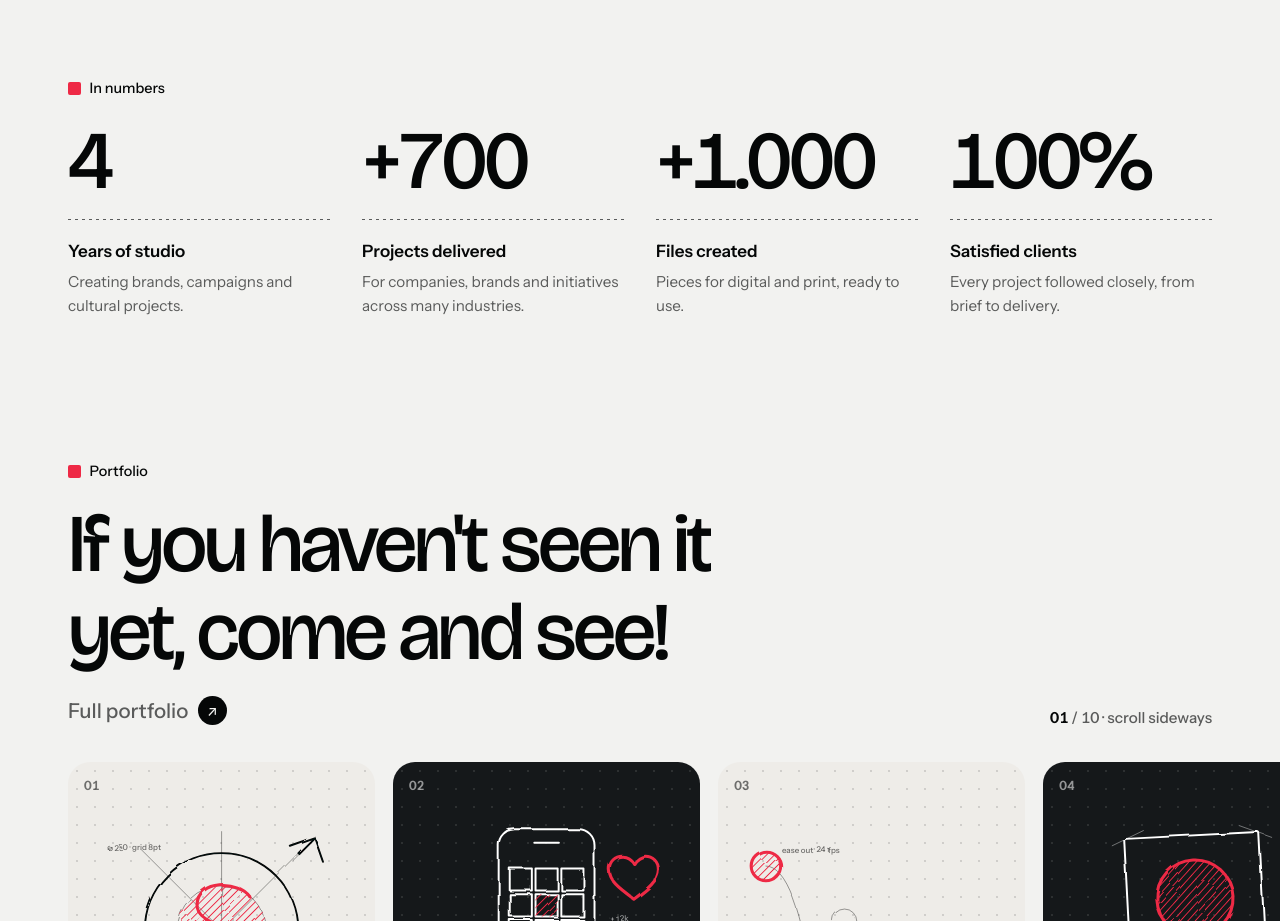
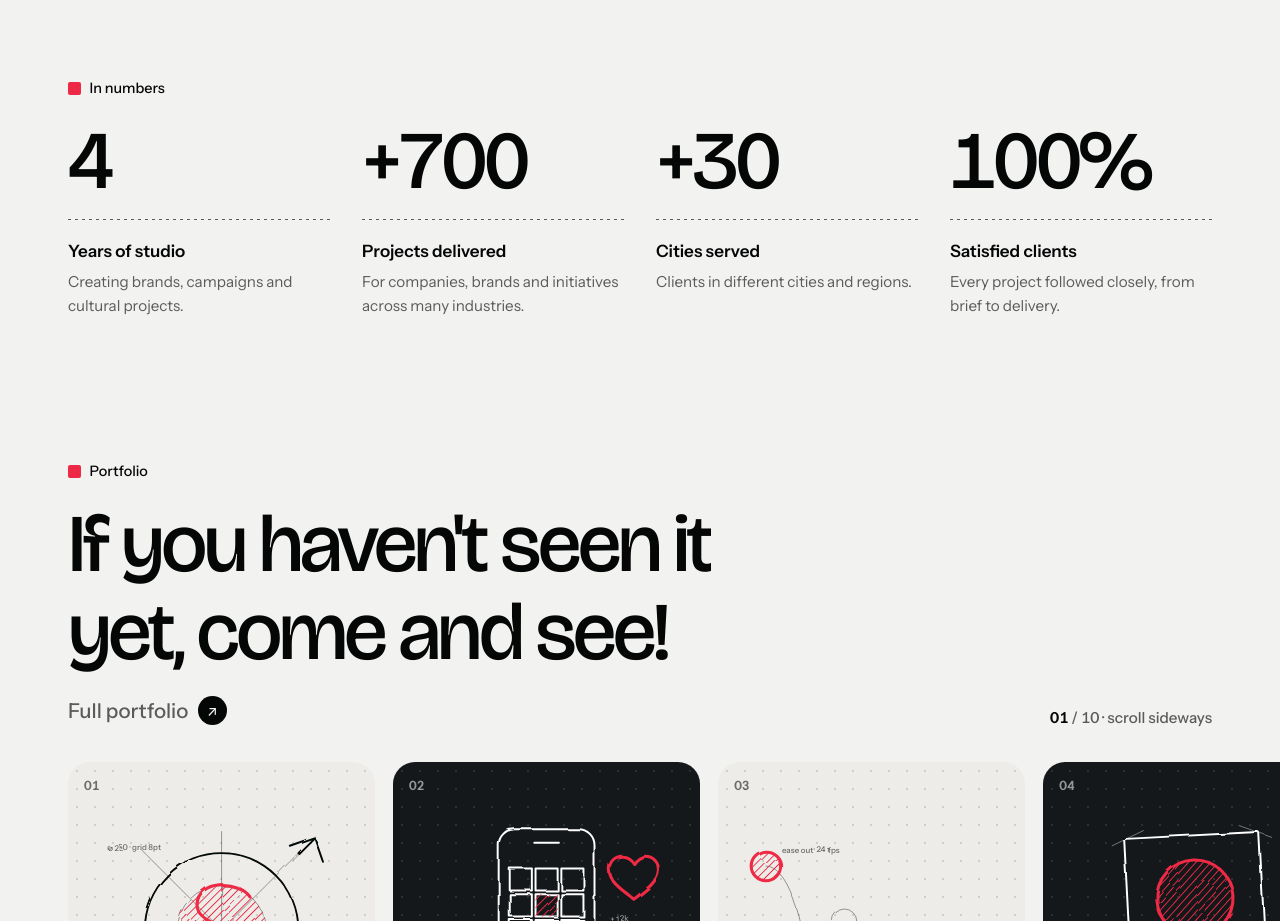
Before and after one commit to schwarzraben/still-studio_final, a plain HTML site: page index.html in a window 1280 px wide. Shown: the part 1240-2161 px from the top of the page. Drawn offline with nearby package versions, Linux system fonts and the light colour scheme.

Commit message:
Em números: +30 cidades atendidas no lugar de arquivos criados
Co-Authored-By: Claude Opus 5.5 <noreply@anthropic.com>
Claude-Session: https://claude.ai/code/session_01TgsKvLZZ1eoxPBdb87j4EF

```diff
--- a/assets/site.js
+++ b/assets/site.js
@@ -22,7 +22,7 @@
   "@hl":["understood|remembered","entendida|recordada"],
   "Em números":["In numbers","En números"],"Anos de estúdio":["Years of studio","Años de estudio"],"Criando marcas, campanhas e projetos culturais.":["Creating brands, campaigns and cultural projects.","Creando marcas, campañas y proyectos culturales."],
   "Projetos entregues":["Projects delivered","Proyectos entregados"],"Para empresas, marcas e iniciativas de diversos segmentos.":["For companies, brands and initiatives across many industries.","Para empresas, marcas e iniciativas de diversos sectores."],
-  "Arquivos criados":["Files created","Archivos creados"],"Peças para o digital e o impresso, prontas para usar.":["Pieces for digital and print, ready to use.","Piezas para digital e impreso, listas para usar."],
+  "Cidades atendidas":["Cities served","Ciudades atendidas"],"Clientes em diferentes cidades e regiões.":["Clients in different cities and regions.","Clientes en diferentes ciudades y regiones."],
   "Clientes satisfeitos":["Satisfied clients","Clientes satisfechos"],"Cada projeto acompanhado de perto, do briefing à entrega.":["Every project followed closely, from brief to delivery.","Cada proyecto acompañado de cerca, del briefing a la entrega."],
   /* portfólio */
   "Se ainda não viu, venha ver!":["If you haven't seen it yet, come and see!","Si aún no lo viste, ¡ven a verlo!"],"Portfólio completo":["Full portfolio","Portafolio completo"],
--- a/index.html
+++ b/index.html
@@ -354,7 +354,7 @@ body.lock{overflow:hidden}
   <div>
     <div class="num" data-rv><b data-to="4">4</b><strong>Anos de estúdio</strong><span>Criando marcas, campanhas e projetos culturais.</span></div>
     <div class="num" data-rv><b data-to="700" data-pre="+">+700</b><strong>Projetos entregues</strong><span>Para empresas, marcas e iniciativas de diversos segmentos.</span></div>
-    <div class="num" data-rv><b data-to="1000" data-pre="+">+1.000</b><strong>Arquivos criados</strong><span>Peças para o digital e o impresso, prontas para usar.</span></div>
+    <div class="num" data-rv><b data-to="30" data-pre="+">+30</b><strong>Cidades atendidas</strong><span>Clientes em diferentes cidades e regiões.</span></div>
     <div class="num" data-rv><b data-to="100" data-suf="%">100%</b><strong>Clientes satisfeitos</strong><span>Cada projeto acompanhado de perto, do briefing à entrega.</span></div>
   </div>
 </div></section>
```
Also changed, not shown: 1 other file.
